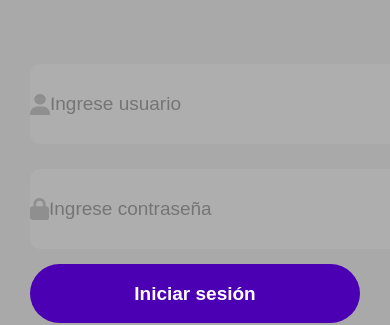
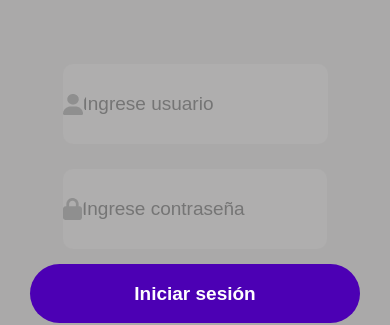
Before and after one commit to clerolle/frutasApp, a Next.js app: page /Login in a window 390 px wide. Shown: the part 196-521 px from the top of the page. Built offline with nearby package versions, Linux system fonts and the light colour scheme.

Commit message:
ajustes login responsive

```diff
--- a/src/components/login/NewLogin.module.css
+++ b/src/components/login/NewLogin.module.css
@@ -30,13 +30,14 @@
     display: flex;
     flex-direction: column;
     gap: 25px;
+    max-width: 600;
 }
 
 .input{
     display: flex;
     align-items: center;
     margin: auto;
-    width: 480px;
+    max-width: 480px;
     height: 80px;
     border-radius: 10px;
     background: rgb(175, 174, 174);
@@ -48,7 +49,7 @@
 
 .input input {
     height: 20px;
-    width: 480px;
+    max-width: 480px;
     border-radius: 10px;
     background: transparent;
     border: none;
```
